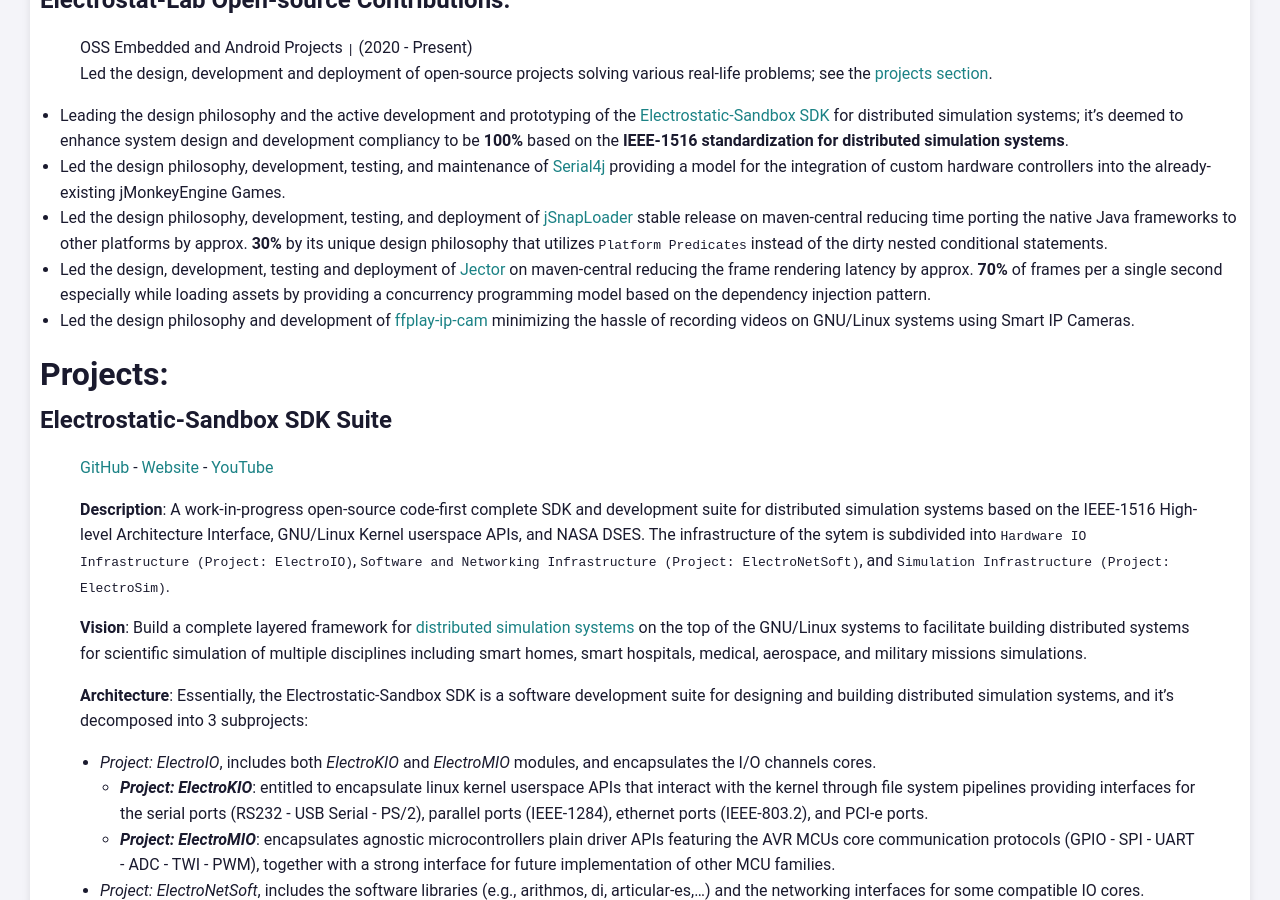
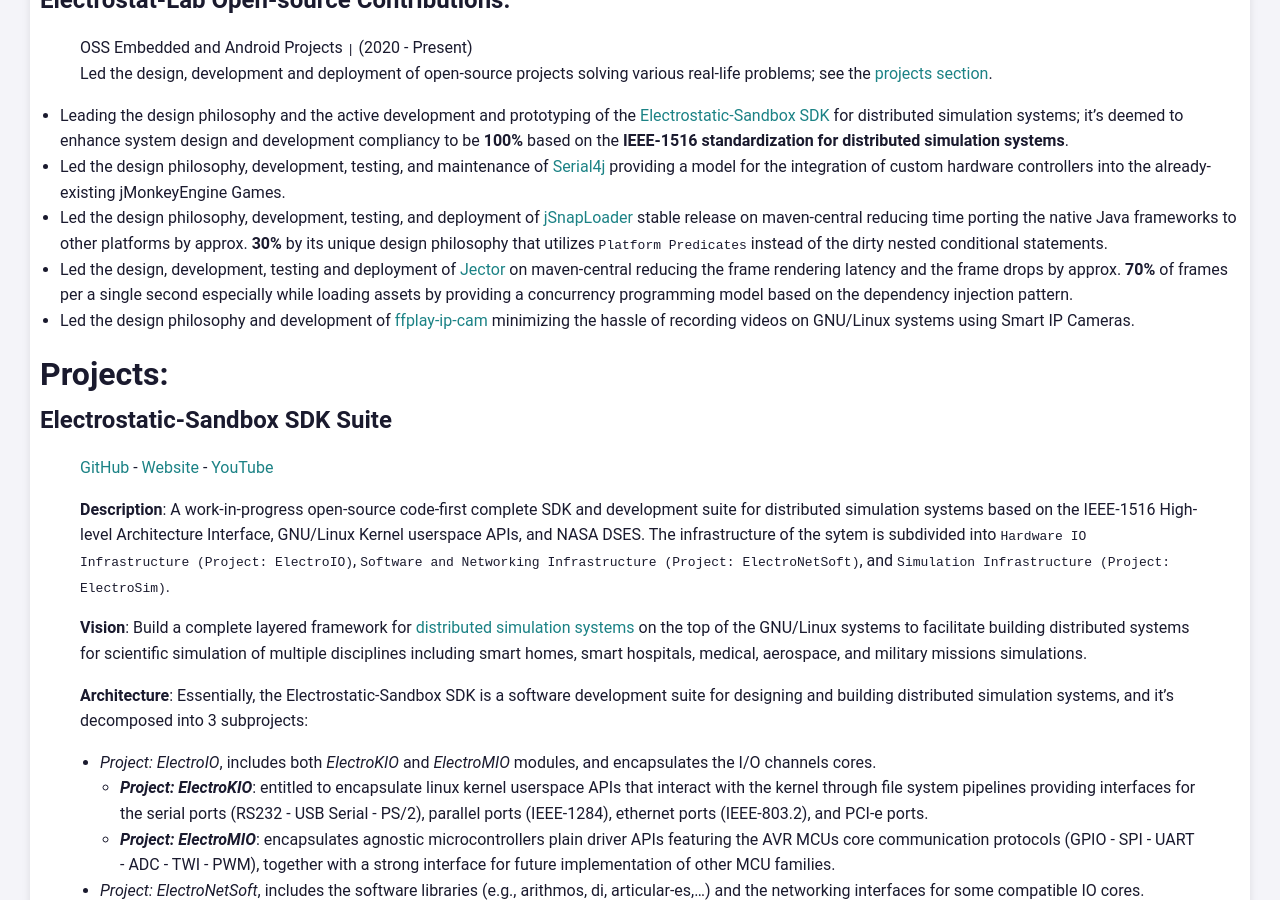
Before and after one commit to pavly-gerges/pavly-gerges, a Jekyll site: the page built from resume/index.md, in a window 1280 px wide and 900 px high, scrolled down 2173 px. Built offline with Jekyll 4.4.1, drawn with Linux system fonts in a browser that asks for light colours; our own code applies the rules of GitHub Pages for plain Markdown files.

Commit message:
Update index.md

```diff
--- a/resume/index.md
+++ b/resume/index.md
@@ -57,7 +57,7 @@ Upon the request of one of the Pi4j community leaders, I published a hybrid proj
 * Leading the design philosophy and the active development and prototyping of the [Electrostatic-Sandbox SDK](https://github.com/Electrostat-Lab/Electrostatic-Sandbox) for distributed simulation systems; it's deemed to enhance system design and development compliancy to be **100%** based on the **IEEE-1516 standardization for distributed simulation systems**.
 * Led the design philosophy, development, testing, and maintenance of [Serial4j](https://github.com/Electrostat-Lab/Serial4j) providing a model for the integration of custom hardware controllers into the already-existing jMonkeyEngine Games.
 * Led the design philosophy, development, testing, and deployment of [jSnapLoader](https://github.com/Electrostat-Lab/jSnapLoader) stable release on maven-central reducing time porting the native Java frameworks to other platforms by approx. **30%** by its unique design philosophy that utilizes `Platform Predicates` instead of the dirty nested conditional statements.
-* Led the design, development, testing and deployment of [Jector](https://github.com/Electrostat-Lab/Jector) on maven-central reducing the frame rendering latency by approx. **70%** of frames per a single second especially while loading assets by providing a concurrency programming model based on the dependency injection pattern.
+* Led the design, development, testing and deployment of [Jector](https://github.com/Electrostat-Lab/Jector) on maven-central reducing the frame rendering latency and the frame drops by approx. **70%** of frames per a single second especially while loading assets by providing a concurrency programming model based on the dependency injection pattern.
 * Led the design philosophy and development of [ffplay-ip-cam](https://github.com/Electrostat-Lab/ffplay-ip-cam) minimizing the hassle of recording videos on GNU/Linux systems using Smart IP Cameras.
 
 # Projects:
```
